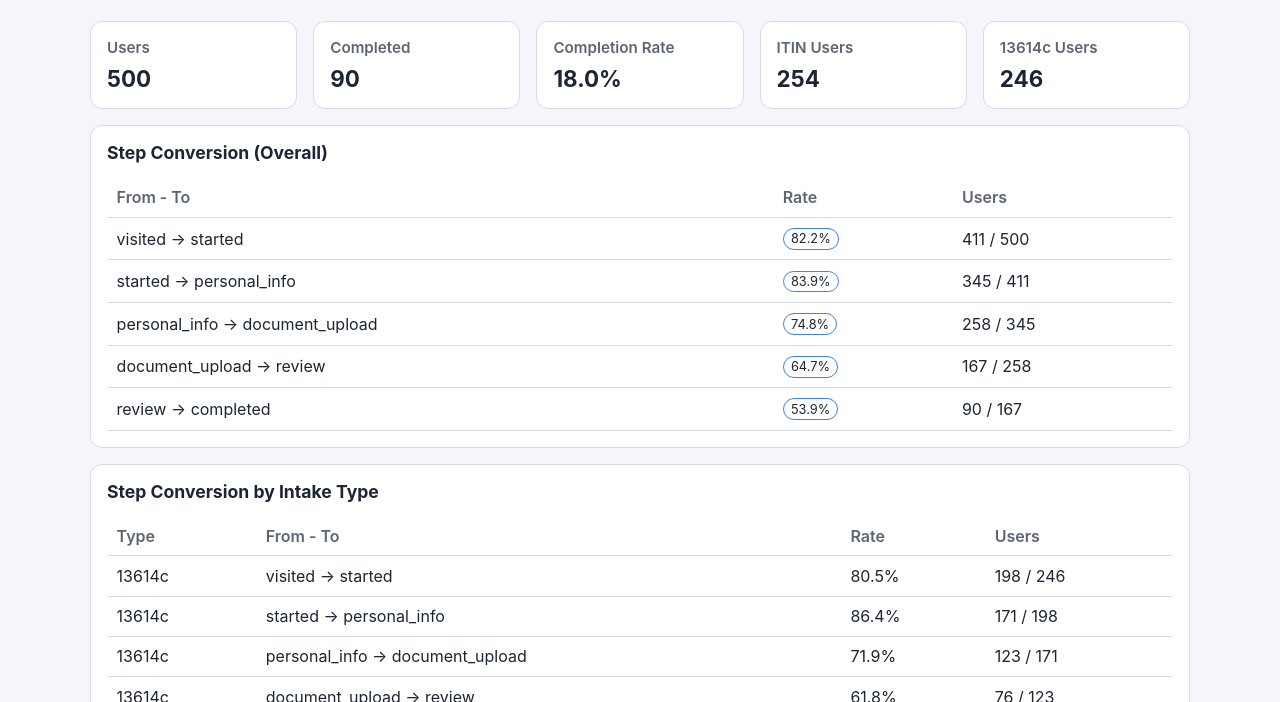
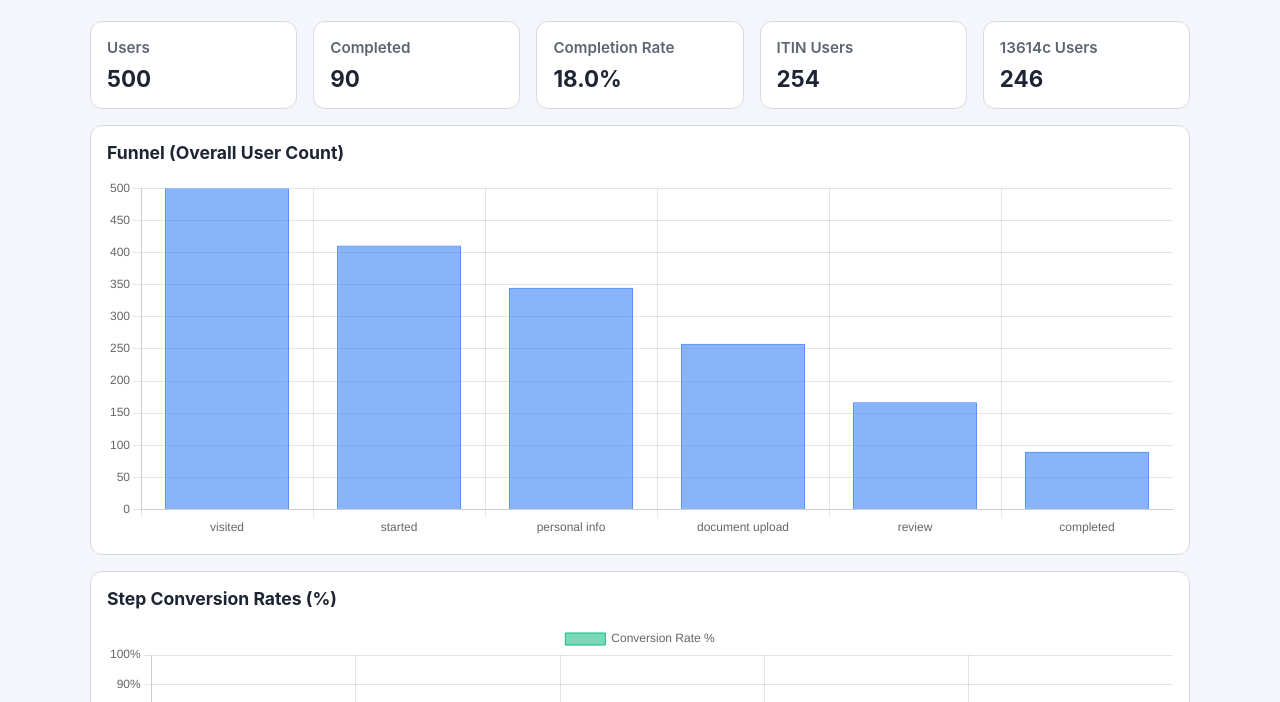
Before and after one commit to ThasmiaS/vesta-intake-dash, a plain HTML site: page index.html in a window 1280 px wide. Shown: the part 98-800 px from the top of the page. Drawn offline with nearby package versions, Linux system fonts and the light colour scheme.

Commit message:
added charts

```diff
--- a/app.js
+++ b/app.js
@@ -1,4 +1,5 @@
 const STAGES = ["visited", "started", "personal_info", "document_upload", "review", "completed"];
+let charts = [];
 
 function parseCsv(text) {
   const [headerLine, ...lines] = text.trim().split("\n");
@@ -23,6 +24,15 @@ function median(values) {
 function pct(num, den) {
   if (!den) return "0.0%";
   return `${((num / den) * 100).toFixed(1)}%`;
+}
+
+function stageLabel(stage) {
+  return stage.replaceAll("_", " ");
+}
+
+function pctValue(num, den) {
+  if (!den) return 0;
+  return Number(((num / den) * 100).toFixed(1));
 }
 
 function buildLookup(rows) {
@@ -141,6 +151,105 @@ function renderMedianTimes(state) {
   tbody.innerHTML = rows.join("");
 }
 
+function clearCharts() {
+  for (const chart of charts) chart.destroy();
+  charts = [];
+}
+
+function renderCharts(state) {
+  if (typeof Chart === "undefined") return;
+  clearCharts();
+
+  const stageLabels = STAGES.map(stageLabel);
+  const stageCounts = STAGES.map((stage) => state.stageUsersOverall.get(stage)?.size ?? 0);
+
+  const conversionLabels = [];
+  const conversionValues = [];
+  for (let i = 0; i < STAGES.length - 1; i += 1) {
+    const from = STAGES[i];
+    const to = STAGES[i + 1];
+    const fromCount = state.stageUsersOverall.get(from)?.size ?? 0;
+    const toCount = state.stageUsersOverall.get(to)?.size ?? 0;
+    conversionLabels.push(`${stageLabel(from)} -> ${stageLabel(to)}`);
+    conversionValues.push(pctValue(toCount, fromCount));
+  }
+
+  const medianTimes = STAGES.map((stage) => median(state.stageTimesOverall.get(stage) ?? []) ?? 0);
+
+  const funnelCtx = document.getElementById("funnel-chart");
+  charts.push(
+    new Chart(funnelCtx, {
+      type: "bar",
+      data: {
+        labels: stageLabels,
+        datasets: [
+          {
+            label: "Users",
+            data: stageCounts,
+            backgroundColor: "rgba(59,130,246,0.6)",
+            borderColor: "rgba(59,130,246,1)",
+            borderWidth: 1
+          }
+        ]
+      },
+      options: {
+        responsive: true,
+        plugins: {
+          legend: { display: false }
+        }
+      }
+    })
+  );
+
+  const conversionCtx = document.getElementById("conversion-chart");
+  charts.push(
+    new Chart(conversionCtx, {
+      type: "bar",
+      data: {
+        labels: conversionLabels,
+        datasets: [
+          {
+            label: "Conversion Rate %",
+            data: conversionValues,
+            backgroundColor: "rgba(16,185,129,0.55)",
+            borderColor: "rgba(16,185,129,1)",
+            borderWidth: 1
+          }
+        ]
+      },
+      options: {
+        responsive: true,
+        scales: {
+          y: { min: 0, max: 100, ticks: { callback: (value) => `${value}%` } }
+        }
+      }
+    })
+  );
+
+  const timeCtx = document.getElementById("time-chart");
+  charts.push(
+    new Chart(timeCtx, {
+      type: "line",
+      data: {
+        labels: stageLabels,
+        datasets: [
+          {
+            label: "Median Seconds",
+            data: medianTimes,
+            fill: false,
+            borderColor: "rgba(245,158,11,1)",
+            backgroundColor: "rgba(245,158,11,0.5)",
+            tension: 0.25
+          }
+        ]
+      },
+      options: {
+        responsive: true
+      }
+    })
+  );
+}
+
 async function init() {
   try {
     const response = await fetch("data/mock_intake.csv");
@@ -149,6 +258,7 @@ async function init() {
     const rows = parseCsv(text);
     const state = buildLookup(rows);
     renderKpis(state);
+    renderCharts(state);
     renderConversionOverall(state);
     renderConversionByType(state);
     renderMedianTimes(state);
--- a/index.html
+++ b/index.html
@@ -14,6 +14,21 @@
       </header>
 
       <section class="cards" id="kpis"></section>
+
+      <section class="panel">
+        <h2>Funnel (Overall User Count)</h2>
+        <canvas id="funnel-chart" aria-label="Overall funnel chart"></canvas>
+      </section>
+
+      <section class="panel">
+        <h2>Step Conversion Rates (%)</h2>
+        <canvas id="conversion-chart" aria-label="Step conversion rate chart"></canvas>
+      </section>
+
+      <section class="panel">
+        <h2>Median Time by Stage (seconds)</h2>
+        <canvas id="time-chart" aria-label="Median stage time chart"></canvas>
+      </section>
 
       <section class="panel">
         <h2>Step Conversion (Overall)</h2>
@@ -66,6 +81,7 @@
       </section>
     </main>
 
+    <script src="https://cdn.jsdelivr.net/npm/chart.js"></script>
     <script src="app.js"></script>
   </body>
 </html>
--- a/styles.css
+++ b/styles.css
@@ -81,6 +81,11 @@ body {
   font-size: 1.1rem;
 }
 
+canvas {
+  width: 100%;
+  max-height: 360px;
+}
+
 .table-wrap {
   overflow-x: auto;
 }
```
